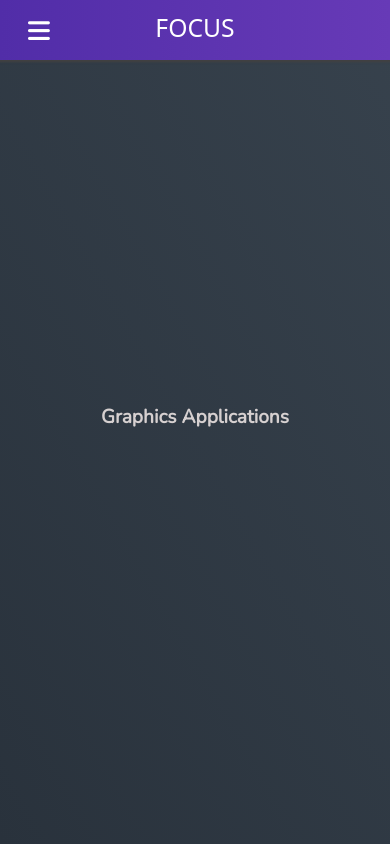
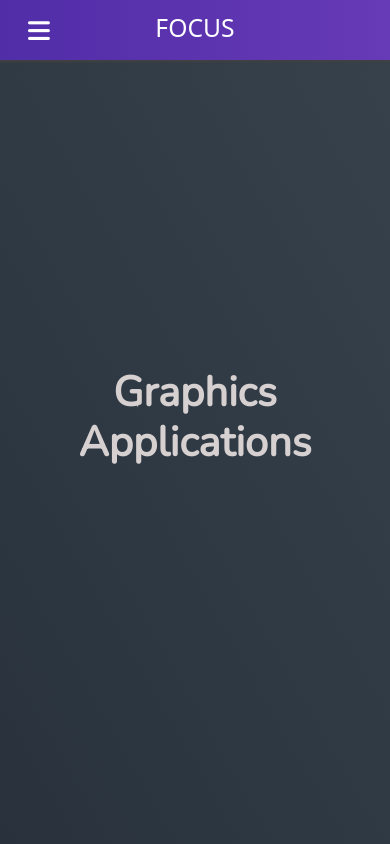
Before and after one commit to nehjoshi/Free-Of-Cost-Utility-Services, a plain HTML site: page graphics.html in a window 390 px wide. Shown: the top 844 px of the page. Drawn offline with nearby package versions, Linux system fonts and the light colour scheme.

Commit message:
Update graphics.css

```diff
--- a/assets/css/graphics.css
+++ b/assets/css/graphics.css
@@ -9,7 +9,8 @@
     scroll-snap-align: start;
 }
 .graphics-heading {
-    font-size: clamp(1.2rem, 4vw, 4.5rem);
+    font-size: clamp(2.6rem, 4vw, 4.5rem);
+    text-align: center;
     font-weight: 900;
     color: rgb(214, 208, 208);
 }
```
